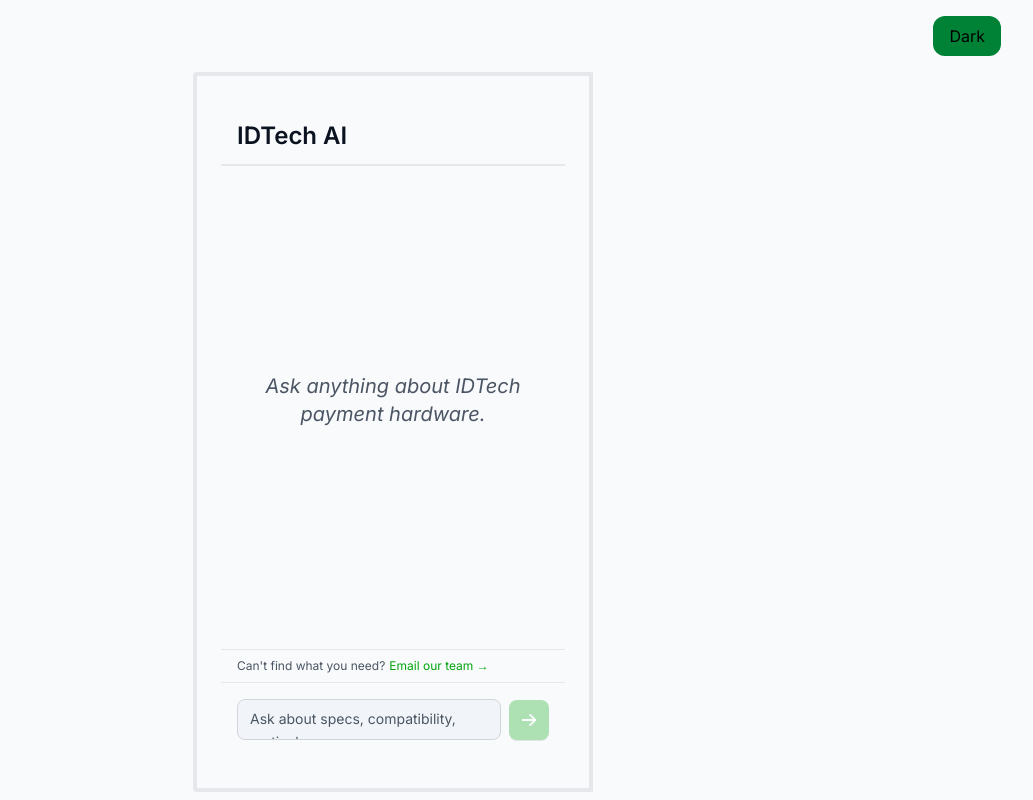
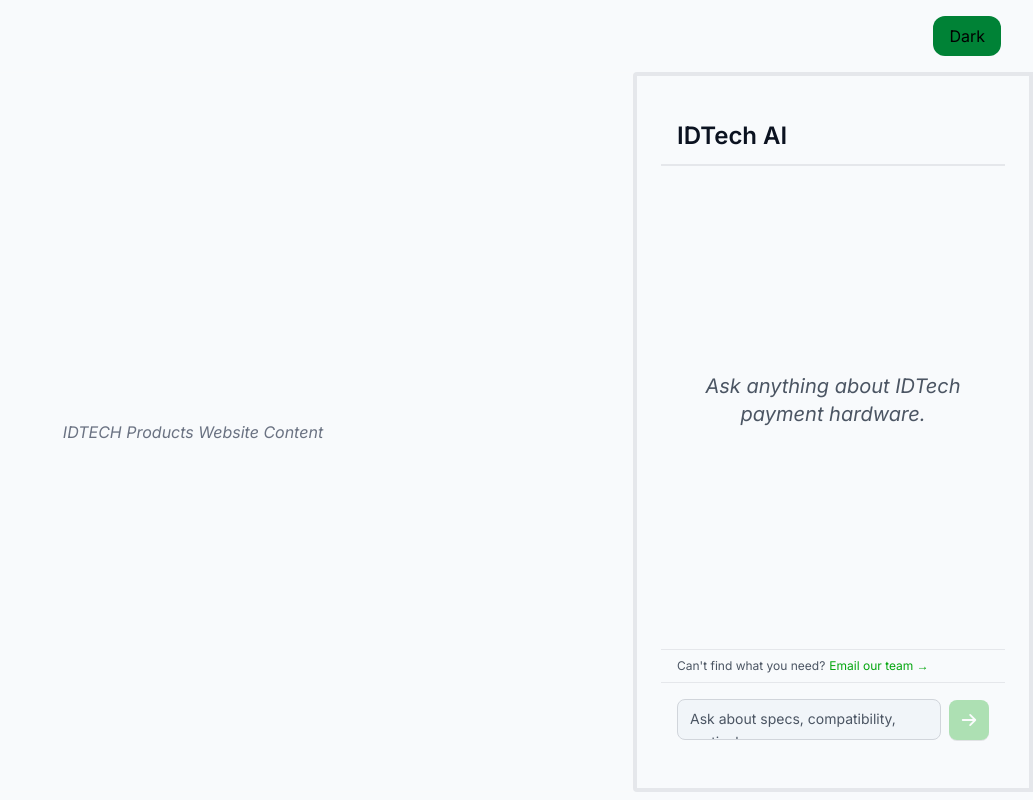
Before and after one commit to deyi0v0/idtech-suggestion-engine, a React (Vite) app in the folder frontend/: page / in a window 1280 px wide. Shown: the whole page, without its empty margins (247-1280 px from the left). Built offline with nearby package versions, Linux system fonts and the light colour scheme.

Commit message:
Display sample suggestion modal

```diff
--- a/frontend/src/App.tsx
+++ b/frontend/src/App.tsx
@@ -1,9 +1,9 @@
 import { useRef, useState, useEffect } from "react";
 import ChatWindow from "./components/ChatWindow";
-import type { Message } from "./types/messages";
+import type { Message, Product } from "./types/messages";
 import GenericButton from "./components/GenericButton";
+import ProductModal from "./components/ProductModal";
 
-// Demo multiple-choice questions sequence
 const demoQuestions: Message[] = [
   {
     id: "demo-q-1",
@@ -40,11 +40,10 @@
 function App() {
   const [messages, setMessages] = useState<Message[]>([]);
   const [isTyping, setIsTyping] = useState(false);
-  // -1 means demo not started, otherwise index of last asked question
+  const [modalProduct, setModalProduct] = useState<Product | null>(null);
   const demoIndex = useRef<number>(-1);
   const [theme, setTheme] = useState<"dark" | "light">("light");
 
-  // apply theme class to body
   const applyTheme = (t: "dark" | "light") => {
     if (t === "light") {
       document.body.classList.add("light-theme");
@@ -53,7 +52,6 @@
     }
   };
 
-  // initialize theme
   useEffect(() => {
     applyTheme(theme);
   }, []);
@@ -63,14 +61,12 @@
     const nextDemo = prevDemo === -1 ? 0 : prevDemo + 1;
     demoIndex.current = nextDemo;
 
-    // Mark the most recent unanswered multiple-choice bot message as answered and append the user message
     setMessages((prev) => {
       const newArr = prev.slice();
 
       if (prevDemo >= 0) {
-        // find last bot multiple-choice message that is not answered
         for (let i = newArr.length - 1; i >= 0; i--) {
-          const m = newArr[i] as Message;
+          const m = newArr[i];
           if (
             m.role === "bot" &&
             (m.type === "multipleChoice" || (m.choices && m.choices.length > 0)) &&
@@ -93,11 +89,21 @@
       setMessages((prev) => [...prev, { ...nextQ, id: (Date.now() + 1).toString() }]);
       setIsTyping(false);
     } else if (nextDemo >= demoQuestions.length) {
-      // finished sequence: show final summary reply
       setIsTyping(true);
       await new Promise((r) => setTimeout(r, 500));
-      const reply = `Thanks! Based on your answers I'll narrow down some recommended products.`;
-      setMessages((prev) => [...prev, { id: (Date.now() + 1).toString(), role: "bot", text: reply }]);
+      setMessages((prev) => [
+        ...prev,
+        {
+          id: (Date.now() + 1).toString(),
+          role: "bot",
+          text: "Thanks! Based on your answers I'll narrow down some recommended products.",
+          product: {
+            name: "Product A",
+            sku: "12345",
+            description: "Covers common use-cases and matches your compatibility requirements.",
+          },
+        },
+      ]);
       setIsTyping(false);
     }
   };
@@ -116,7 +122,20 @@
           {theme === "dark" ? "Light" : "Dark"}
         </GenericButton>
       </div>
-      <ChatWindow messages={messages} onSend={handleSend} isTyping={isTyping} />
+      <div className="flex flex-row w-full">
+        <div className="flex-1 border border-gray-50 flex items-center justify-around">
+          <p className="italic text-gray-500">IDTECH Products Website Content</p>
+        </div>
+        <ChatWindow
+          messages={messages}
+          onSend={handleSend}
+          isTyping={isTyping}
+          onShowProduct={(product) => setModalProduct(product)}
+        />
+      </div>
+      {modalProduct && (
+        <ProductModal product={modalProduct} onClose={() => setModalProduct(null)} />
+      )}
     </div>
   );
 }
--- a/frontend/src/components/ChatWindow.tsx
+++ b/frontend/src/components/ChatWindow.tsx
@@ -1,6 +1,6 @@
 import { useEffect, useRef } from "react";
 import ChatInput from "./ChatInput";
-import type { Message } from "../types/messages";
+import type { Message, Product } from "../types/messages";
 import MessageBubble from "./MessageBubble";
 import MultipleChoiceMessage from "./MultipleChoiceMessage";
 
@@ -9,9 +9,8 @@
   onSend: (text: string) => void;
   isTyping?: boolean;
   disabled?: boolean;
+  onShowProduct?: (product: Product) => void;
 }
-
-//components
 
 function TypingIndicator() {
   return (
@@ -31,13 +30,12 @@
   );
 }
 
-
-//default component
 export default function ChatWindow({
   messages,
   onSend,
   isTyping = false,
   disabled = false,
+  onShowProduct,
 }: ChatWindowProps) {
   const bottomRef = useRef<HTMLDivElement>(null);
 
@@ -63,13 +61,13 @@
             </p>
           </div>
         ) : (
-          messages.map((msg) => (
+          messages.map((msg) =>
             msg.type === "multipleChoice" || (msg.choices && msg.choices.length > 0) ? (
               <MultipleChoiceMessage key={msg.id} msg={msg} onChoice={onSend} />
             ) : (
-              <MessageBubble key={msg.id} msg={msg} onQuickReply={onSend} />
+              <MessageBubble key={msg.id} msg={msg} onQuickReply={onSend} onShowProduct={onShowProduct} />
             )
-          ))
+          )
         )}
         {isTyping && <TypingIndicator />}
         <div ref={bottomRef} />
--- a/frontend/src/components/GenericButton.tsx
+++ b/frontend/src/components/GenericButton.tsx
@@ -1,6 +1,8 @@
+import { type ReactNode } from "react";
+
 interface GenericButtonProps {
     onClick?: () => void;
-    children?: React.ReactNode;
+    children?: ReactNode;
     className?: string;
     disabled?: boolean;
 }
@@ -20,4 +22,4 @@
             {children ?? "Button"}
         </button>
     );
-}
+};
--- a/frontend/src/components/MessageBubble.tsx
+++ b/frontend/src/components/MessageBubble.tsx
@@ -1,11 +1,14 @@
-import type { Message } from "../types/messages";
+import type { Message, Product } from "../types/messages";
+import GenericButton from "./GenericButton";
 
 export default function MessageBubble({
   msg,
   onQuickReply,
+  onShowProduct,
 }: {
   msg: Message;
   onQuickReply: (label: string) => void;
+  onShowProduct?: (product: Product) => void;
 }) {
   const isBot = msg.role === "bot";
 
@@ -38,6 +41,12 @@
           ))}
         </div>
       )}
+
+      {isBot && msg.product && onShowProduct && (
+        <GenericButton onClick={() => onShowProduct(msg.product!)}>
+          View Recommended Products
+        </GenericButton>
+      )}
     </div>
   );
 }
--- /dev/null
+++ b/frontend/src/components/ProductModal.tsx
@@ -0,0 +1,44 @@
+import { useEffect } from "react";
+import type { Product } from "../types/messages";
+
+interface ProductModalProps {
+  product: Product;
+  onClose: () => void;
+}
+
+export default function ProductModal({ product, onClose }: ProductModalProps) {
+  useEffect(() => {
+    const handleKeyDown = (e: KeyboardEvent) => {
+      if (e.key === "Escape") onClose();
+    };
+    window.addEventListener("keydown", handleKeyDown);
+    return () => window.removeEventListener("keydown", handleKeyDown);
+  }, [onClose]);
+
+  return (
+    <div
+      className="fixed inset-0 bg-black/60 flex items-center justify-center z-50"
+      onClick={onClose}
+    >
+      <div
+        className="bg-white rounded-2xl shadow-2xl w-1/2 max-h-[80vh] overflow-y-auto p-8"
+        onClick={(e) => e.stopPropagation()}
+      >
+        <h2 className="text-2xl font-bold mb-2">Recommended Products</h2>
+        <p className="text-gray-500 mb-6">Based on your responses, here are our top picks.</p>
+
+        <div className="border border-gray-200 rounded-xl p-4 mb-4">
+          <h3 className="text-lg font-semibold">{product.name} — SKU: {product.sku}</h3>
+          <p className="text-gray-600 mt-1 text-sm">{product.description}</p>
+        </div>
+
+        <button
+          onClick={onClose}
+          className="mt-2 text-sm text-gray-400 hover:text-gray-600 underline cursor-pointer"
+        >
+          Close
+        </button>
+      </div>
+    </div>
+  );
+}
```
Also changed, not shown: frontend/src/types/messages.ts (+7 -0 lines). Lines whose indentation alone changed are shown as unchanged.
